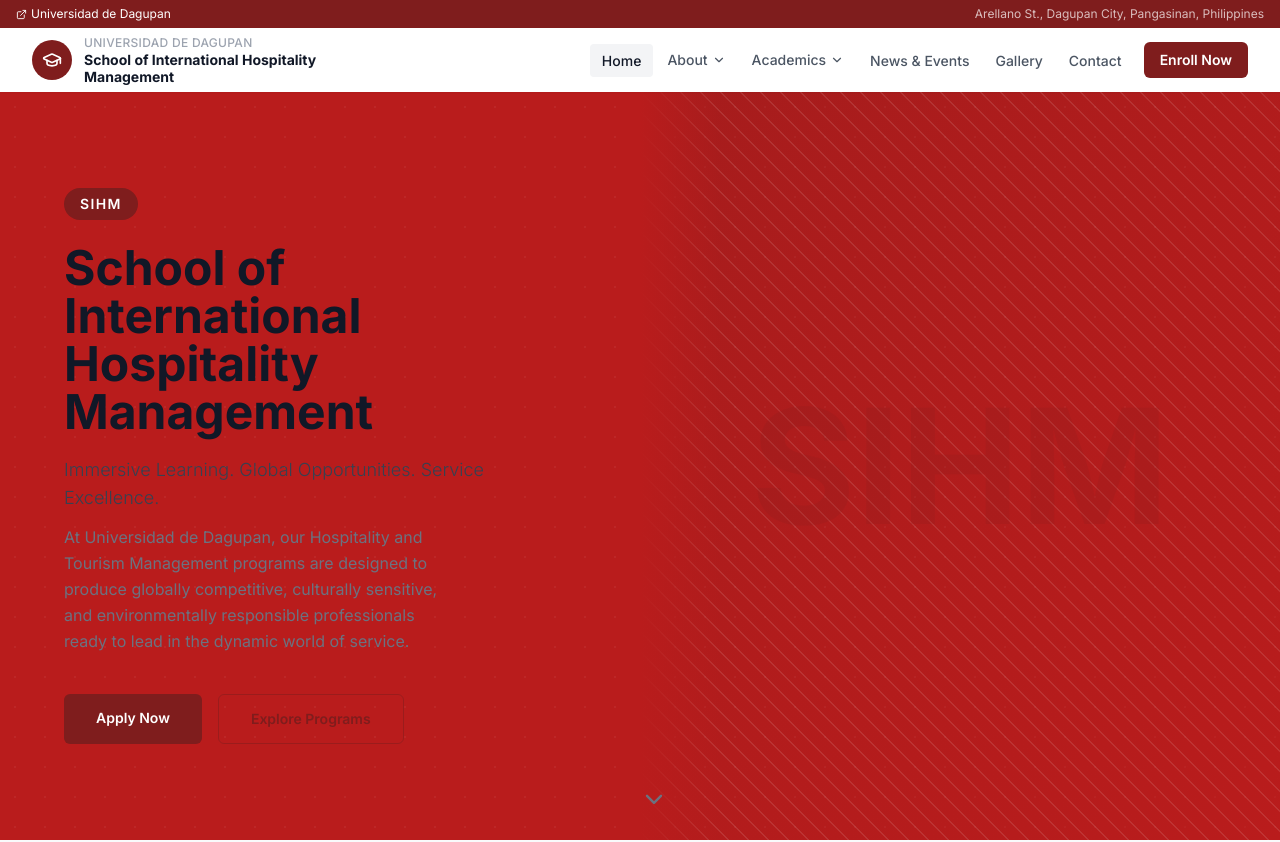
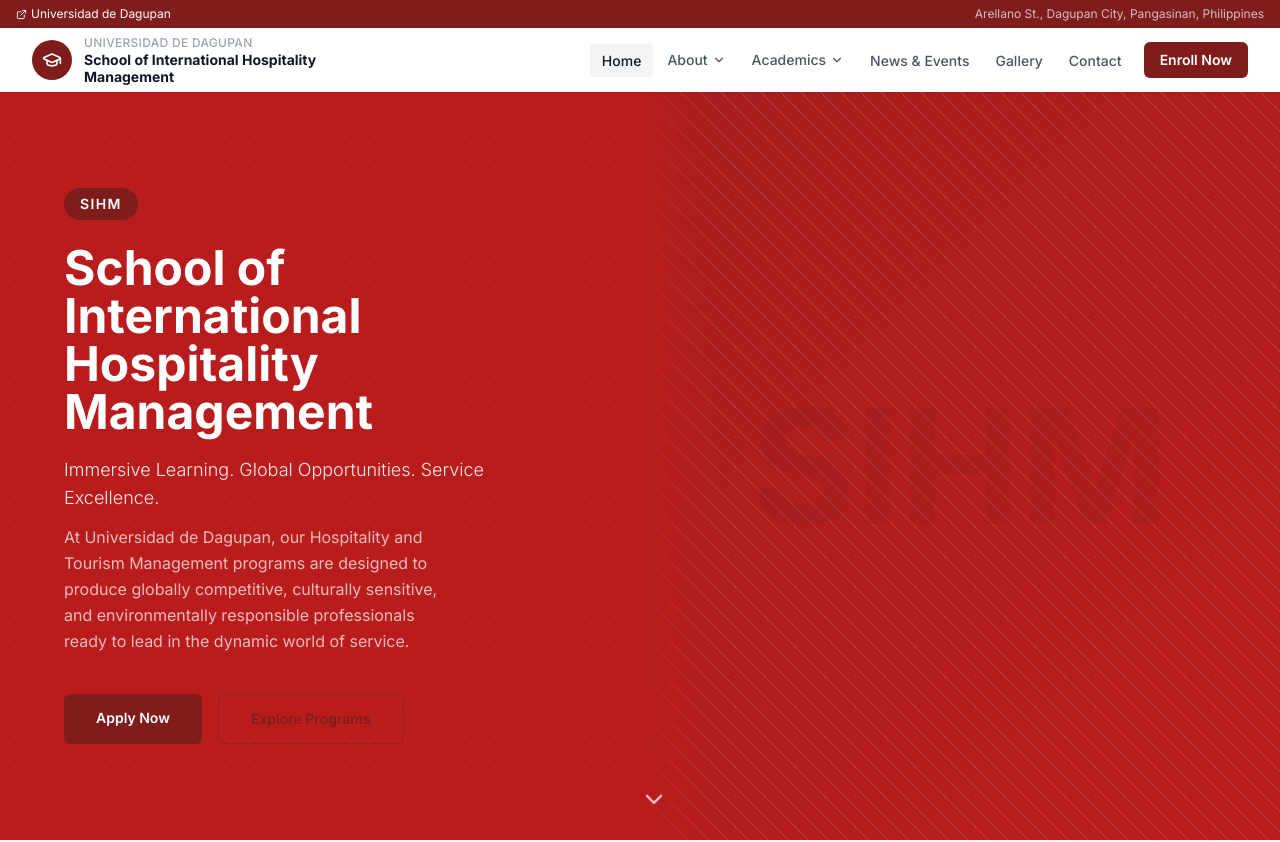
Before and after one commit to GravityDefied4/sihm-marketing-website, a React (Vite) app: page / in a window 1280 px wide. Shown: the top 842 px of the page. Built offline with nearby package versions, Linux system fonts and the light colour scheme.

Commit message:
Change text color to more readable on dark backgrounds

```diff
--- a/src/index.css
+++ b/src/index.css
@@ -21,6 +21,23 @@
   --text-content: #ffffff;
   --text-content-body: rgba(255, 255, 255, 0.80);
   --text-content-muted: rgba(255, 255, 255, 0.60);
+  --text-content-subtle: rgba(255, 255, 255, 0.45);
+}
+
+/* 1. Hero Section: Always use light text because it has a dark gradient/image overlay */
+#hero {
+  --text-content: #ffffff;
+  --text-content-body: rgba(255, 255, 255, 0.90);
+  --text-content-muted: rgba(255, 255, 255, 0.70);
+  --text-content-subtle: rgba(255, 255, 255, 0.50);
+}
+
+/* 2. Footer and any element explicitly using the dark secondary color */
+.bg-school-secondary,
+footer {
+  --text-content: #ffffff;
+  --text-content-body: rgba(255, 255, 255, 0.85);
+  --text-content-muted: rgba(255, 255, 255, 0.65);
   --text-content-subtle: rgba(255, 255, 255, 0.45);
 }
 
```
